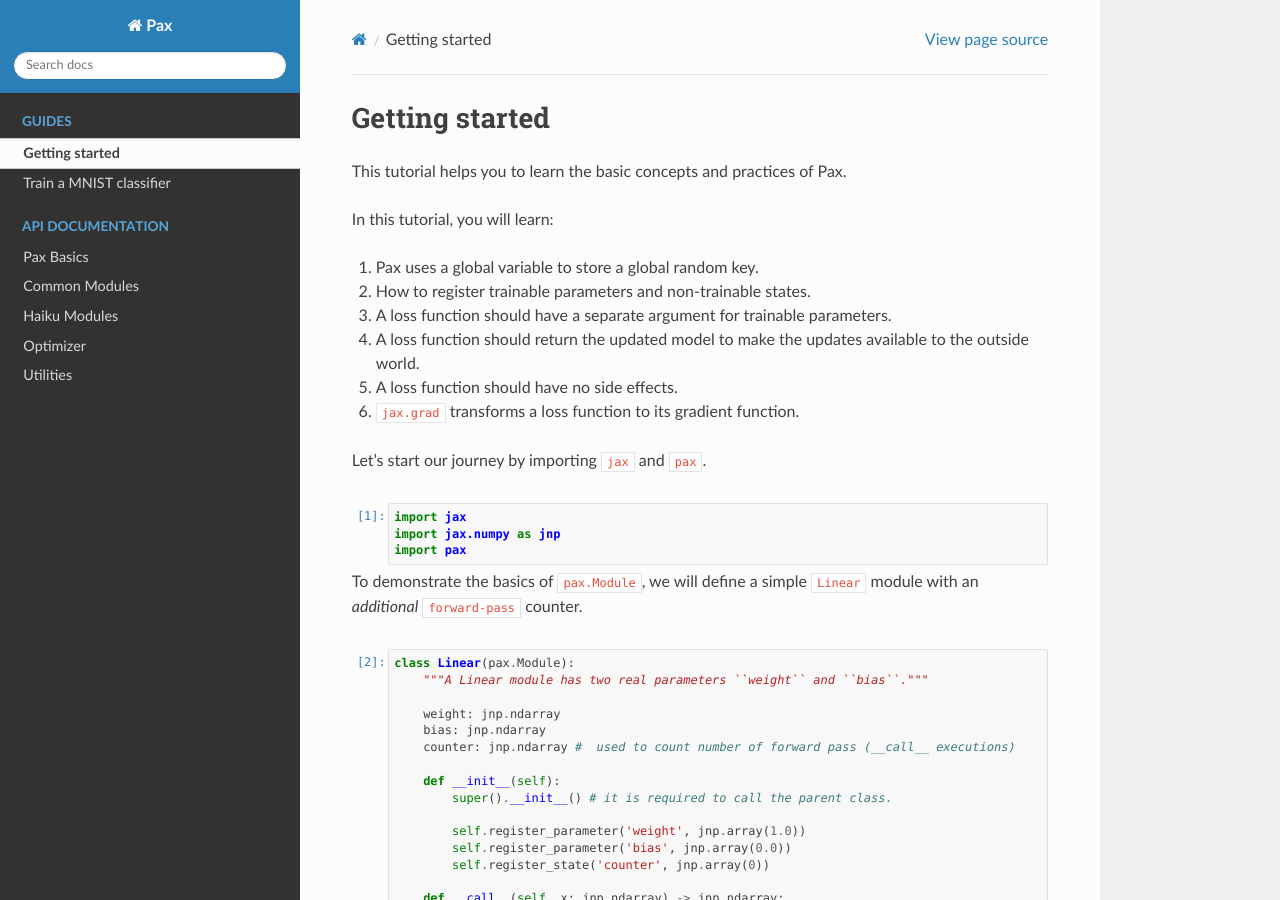
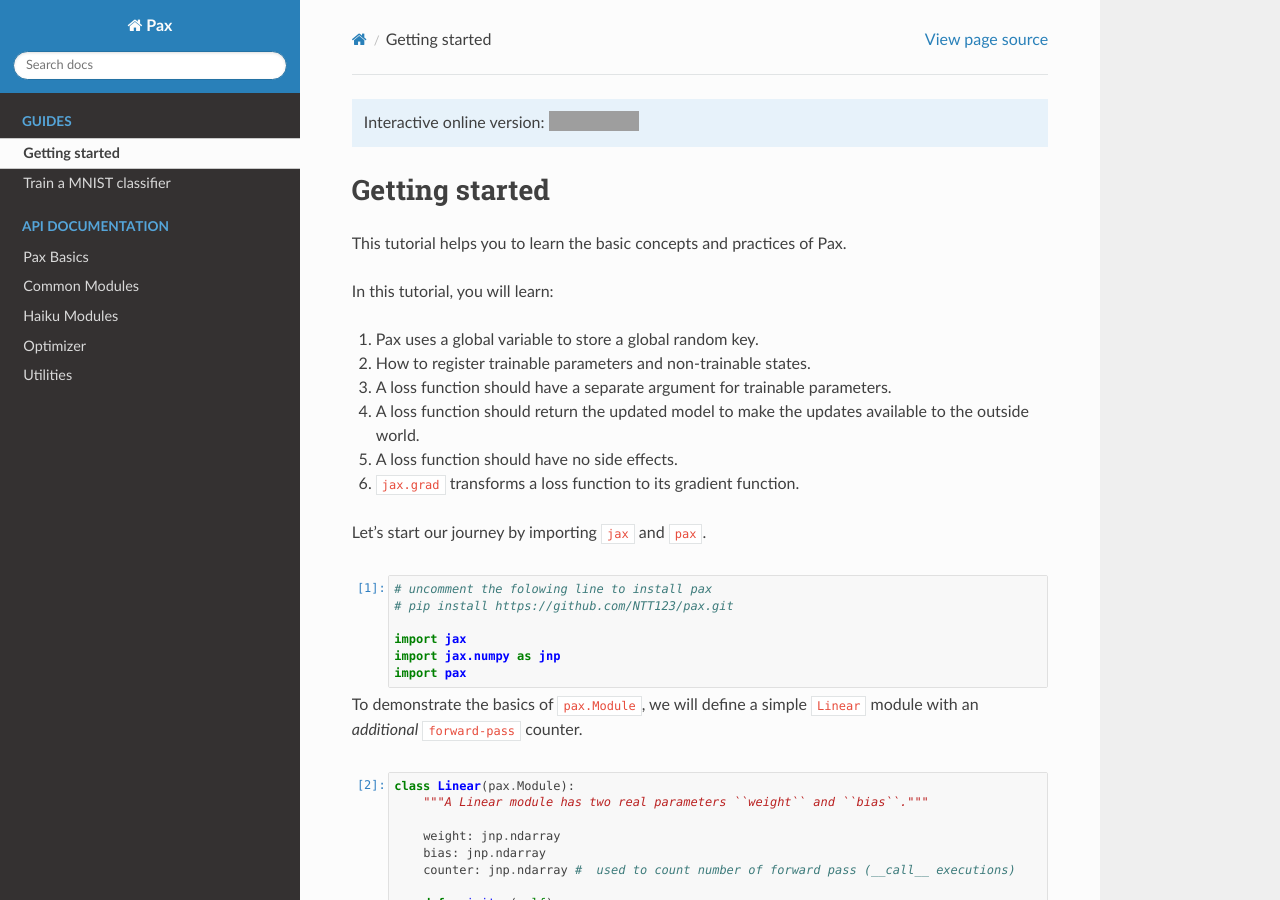
Before and after one commit to NTT123/pax, a Sphinx documentation site: the page built from docs/notebooks/basics.ipynb, in a window 1280 px wide and 900 px high. Built offline with Sphinx 7.4.7 and the Read the Docs theme 2.0.0, drawn with Linux system fonts in a browser that asks for light colours; formulas are drawn with MathJax 3; part of the change alters nothing that is shown; grey boxes are pictures that could not be loaded.

```diff
--- a/docs/conf.py
+++ b/docs/conf.py
@@ -135,12 +135,14 @@ nbsphinx_kernel_name = "python"
 nbsphinx_timeout = 180
 nbsphinx_prolog = r"""
 {% set docname = 'docs/' + env.doc2path(env.docname, base=None) %}
+
 .. only:: html
+
     .. role:: raw-html(raw)
         :format: html
+
     .. nbinfo::
+
         Interactive online version:
         :raw-html:`<a href="https://colab.research.google.com/github/ntt123/pax/blob/main/{{ docname }}"><img alt="Open In Colab" src="https://colab.research.google.com/assets/colab-badge.svg" style="vertical-align:text-bottom"></a>`
-    __ https://github.com/ntt123/pax/blob/
-        {{ env.config.release }}/{{ docname }}
 """
```
Also changed, not shown: docs/notebooks/basics.ipynb, docs/notebooks/training.ipynb.
